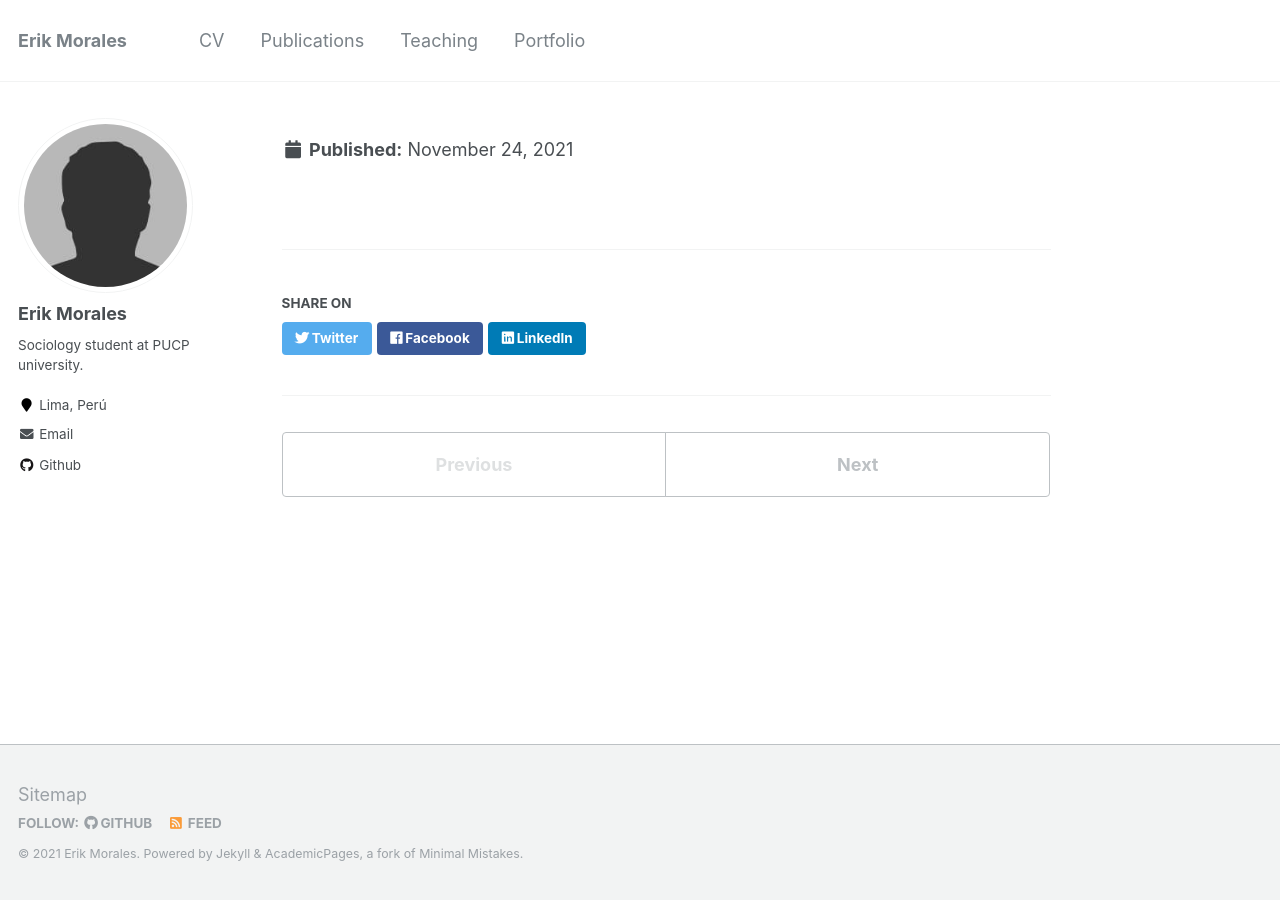
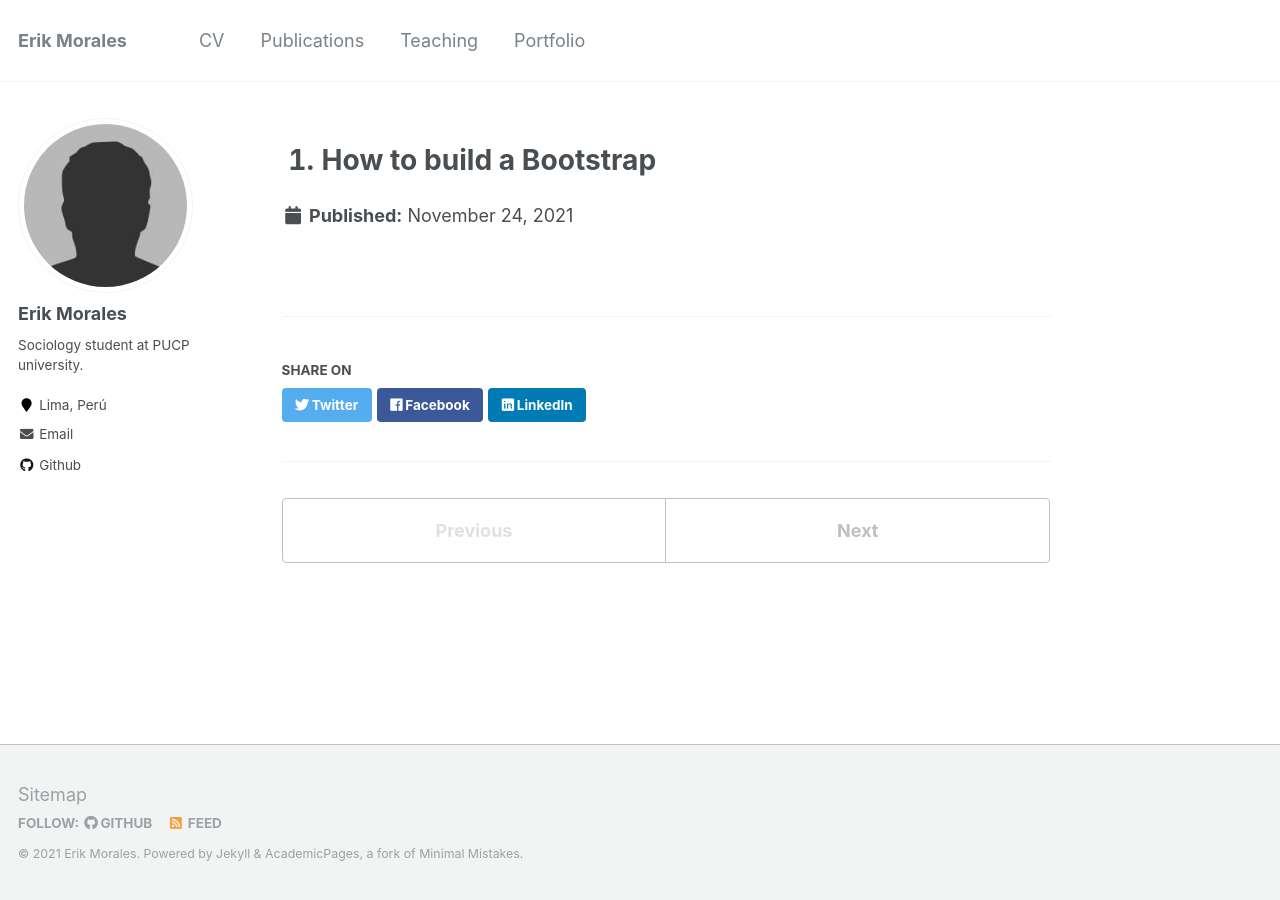
Before and after one commit to HaloReach2552/Brando.fold.github.io, a Jekyll site: the page built from _portfolio/portfolio-1.md, in a window 1280 px wide. Built offline with Jekyll 4.4.1, drawn with Linux system fonts in a browser that asks for light colours.

Commit message:
Update portfolio-1.md

```diff
--- a/_portfolio/portfolio-1.md
+++ b/_portfolio/portfolio-1.md
@@ -1,6 +1,6 @@
 ---
 title: "1. How to build a Bootstrap"
 excerpt: "In this part of the code I created, I am going to explain how the bootstrap method is useful to make estimations on Standar Errors and more. For futher information visit this link I leaved"
-Link: [Bootstrap](https://github.com/alexanderquispe/ECO224/blob/main/Labs/replication_5/Bootstrap.ipynb)
+Link: "[Bootstrap](https://github.com/alexanderquispe/ECO224/blob/main/Labs/replication_5/Bootstrap.ipynb)"
 collection: portfolio
 ---
```
